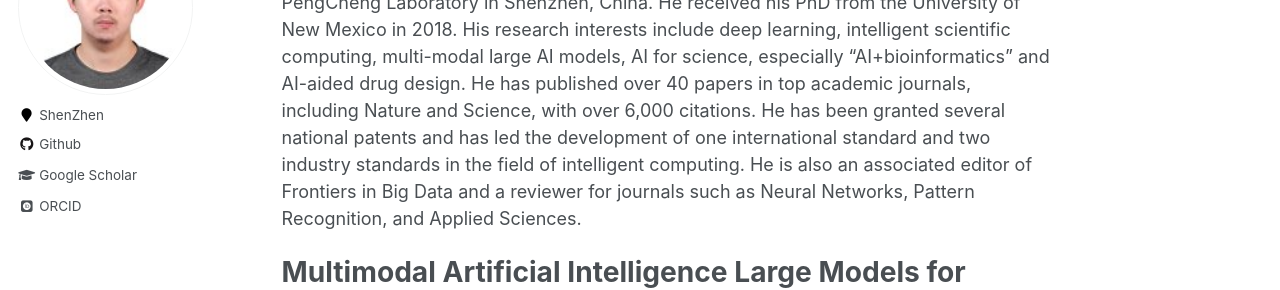
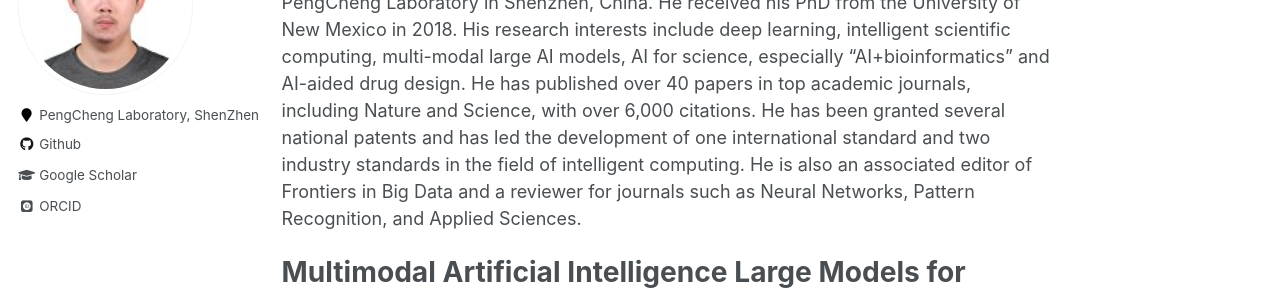
Before and after one commit to zhixiang-ren/zhixiang-ren.github.io, a Jekyll site: the page built from _pages/about.md, in a window 1280 px wide. Shown: the part 198-488 px from the top of the page. Built offline with Jekyll 4.4.1, drawn with Linux system fonts in a browser that asks for light colours; some web fonts are replaced.

Commit message:
Update _config.yml

```diff
--- a/_config.yml
+++ b/_config.yml
@@ -84,7 +84,7 @@ author:
   name             : ""
   avatar           : "d.png"
   bio              :
-  location         : "ShenZhen"
+  location         : "PengCheng Laboratory, ShenZhen"
   employer         :
   pubmed           :
   googlescholar    : "https://scholar.google.com/citations?hl=en&user=ec_pCdEAAAAJ&view_op=list_works&sortby=pubdate"
```
